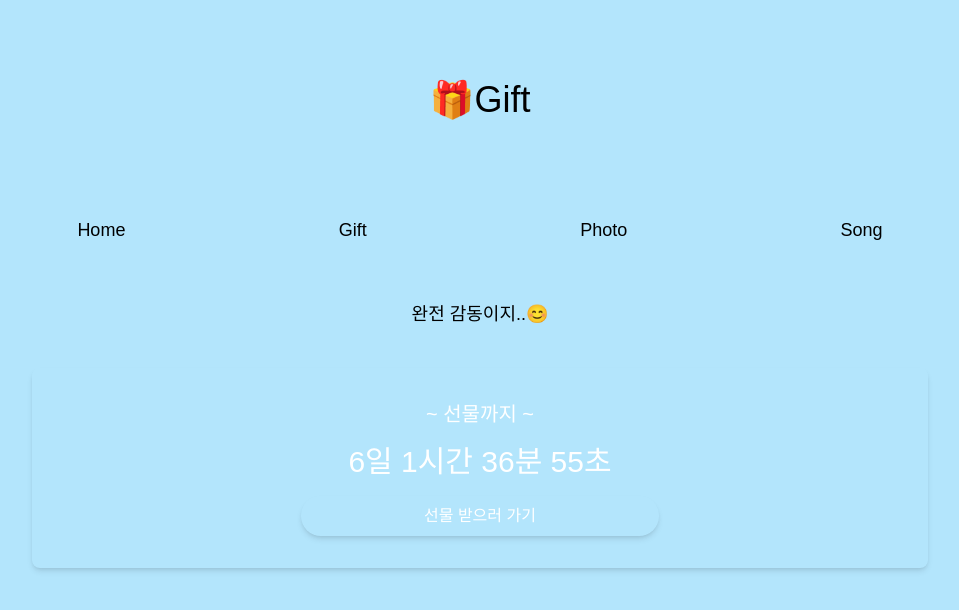
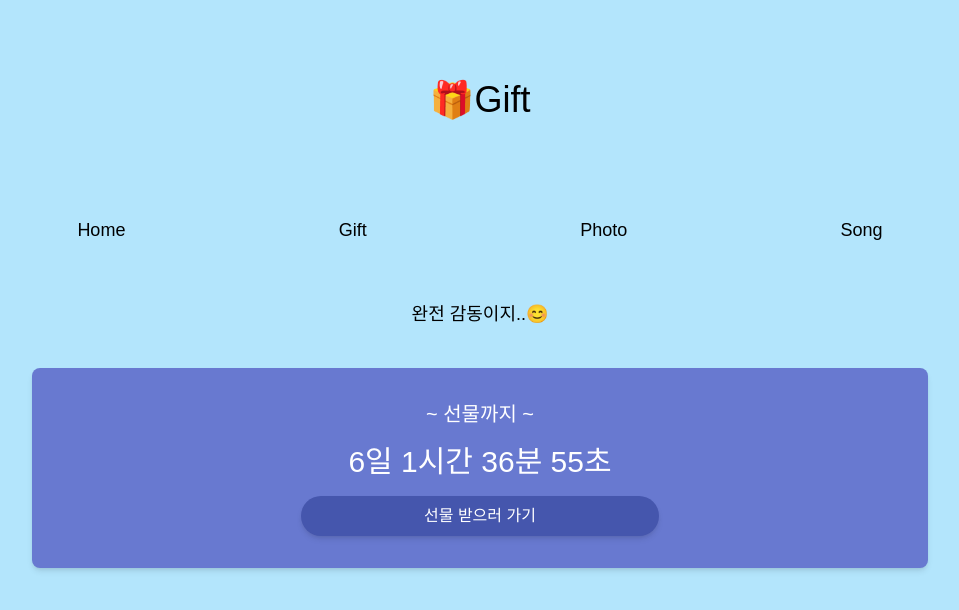
Before and after one commit to m0-jin/app, a Next.js app: page /gift in a window 1280 px wide. Shown: the top 610 px of the page, without its empty margins (160-1119 px from the left). Built offline with nearby package versions, Linux system fonts and the light colour scheme; a web font is replaced by a local one.

Commit message:
Update Timer.tsx

```diff
--- a/components/Timer.tsx
+++ b/components/Timer.tsx
@@ -11,14 +11,14 @@ const Timer = () => {
     }
   };
   return (
-    <div className="flex flex-col items-center space-y-4 py-8 bg-purple1 shadow-md rounded-lg w-[70%] ">
+    <div className="flex flex-col items-center space-y-4 py-8 bg-blue1 shadow-md rounded-lg w-[70%] ">
       <span className="font-kangwon-bold text-xl text-white">~ 선물까지 ~</span>
       <span className="font-kangwon-bold text-3xl text-white">
         {day}일 {hours}시간 {minutes}분 {seconds}초
       </span>
       <button
         onClick={onClick}
-        className="w-[40%] py-2 bg-purple2 text-white rounded-full shadow-md font-kangwon-bold"
+        className="w-[40%] py-2 bg-blue2 text-white rounded-full shadow-md font-kangwon-bold"
       >
         선물 받으러 가기
       </button>
```
